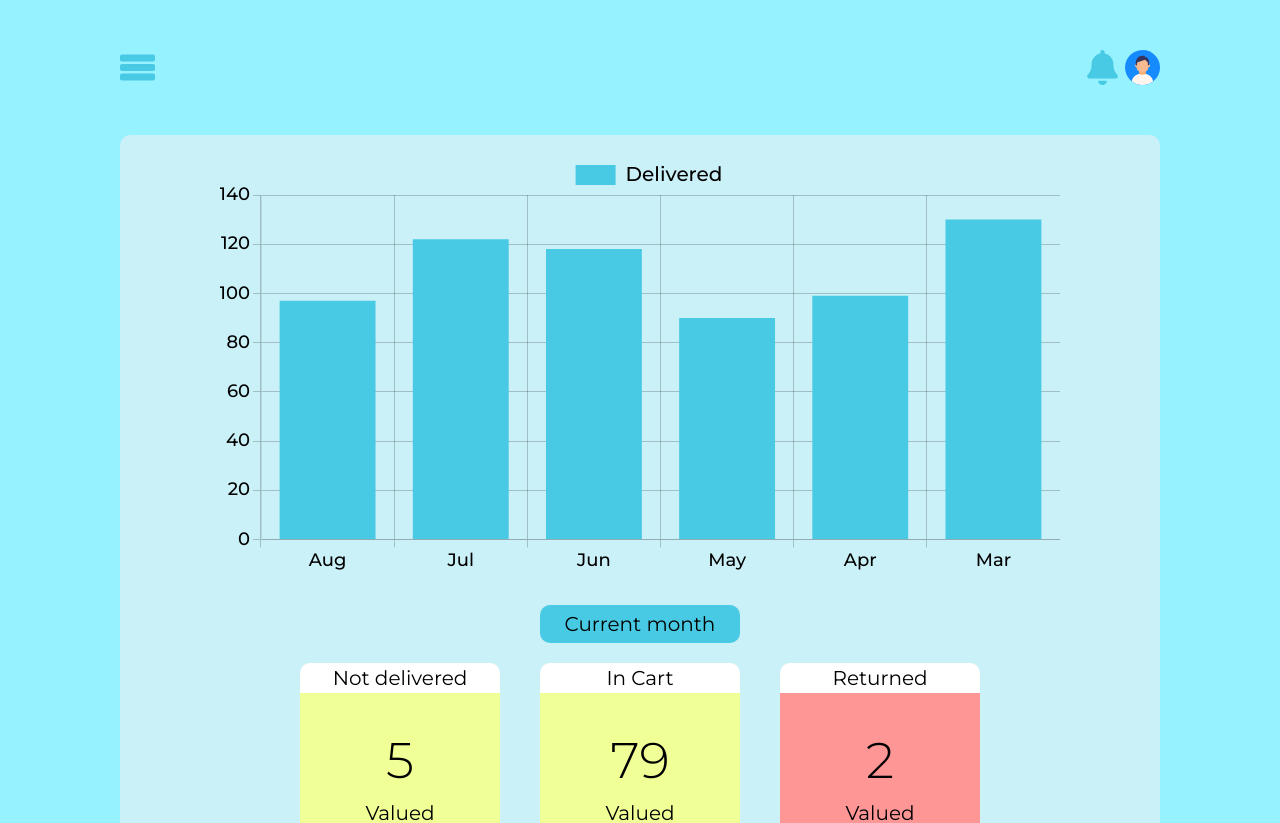
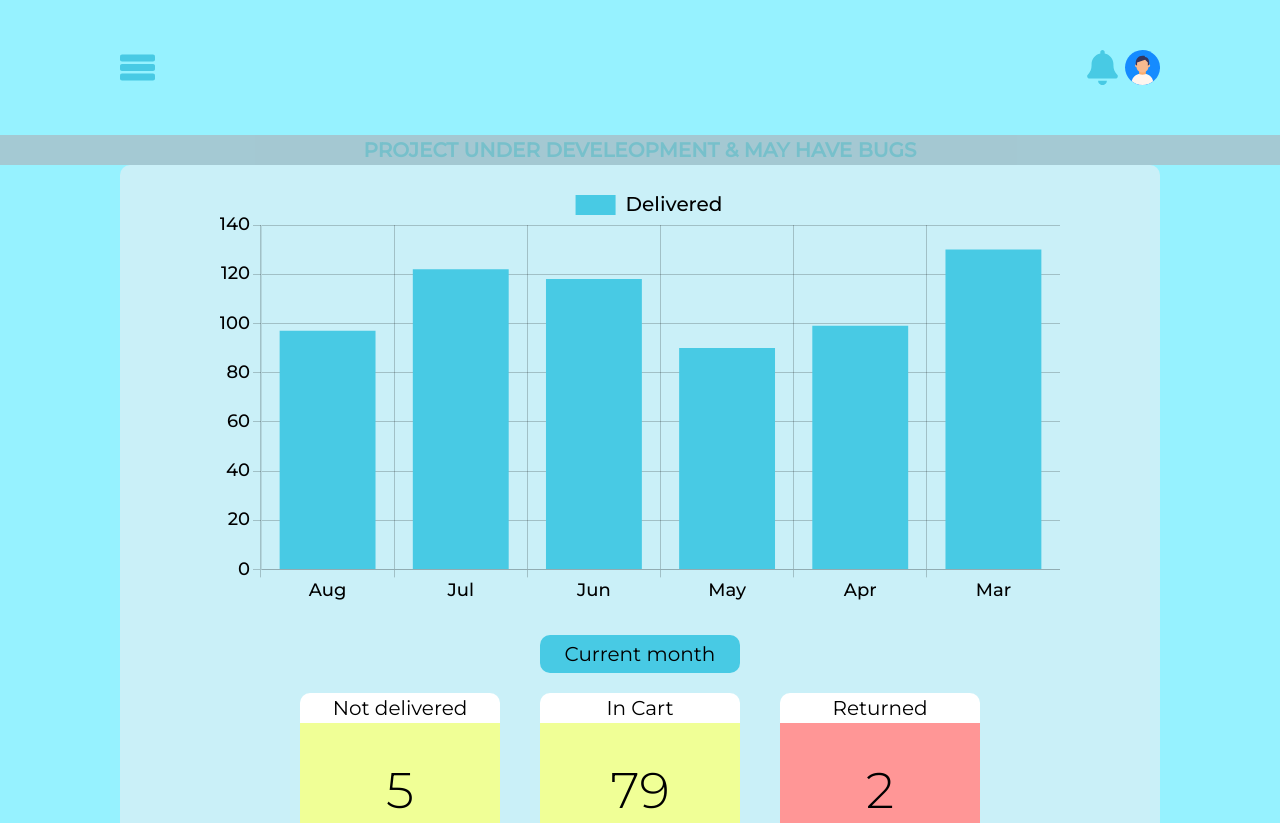
Before and after one commit to lazarevkristijan/sales-dashboard, a React (Vite) app: page / in a window 1280 px wide. Shown: the top 823 px of the page. Built offline with nearby package versions, Linux system fonts and the light colour scheme.

Commit message:
redeploy demo preview

```diff
--- a/sections/Top.tsx
+++ b/sections/Top.tsx
@@ -46,6 +46,7 @@ const Top = () => {
   }
 
   return (
+    <div>
       <div className={`${sectionStyles} flex relative`}>
         <TopIcon
           name={`${isDarkMode ? "dark" : "light"}-menu`}
@@ -74,8 +75,14 @@ const Top = () => {
         >
           {profileMenu && <Profile />}
           {notificationMenu && <NotificationPanel />}
-        {sidePanelMenu && <SidePanel handlePanelClick={toggleSidePanelMenu} />}
+          {sidePanelMenu && (
+            <SidePanel handlePanelClick={toggleSidePanelMenu} />
+          )}
         </OpenMenu.Provider>
+      </div>
+      <p className="bg-red-600 text-center font-bold opacity-20">
+        PROJECT UNDER DEVELEOPMENT <br className="sm:hidden" /> & MAY HAVE BUGS
+      </p>
     </div>
   )
 }
```
Lines whose indentation alone changed are shown as unchanged.
